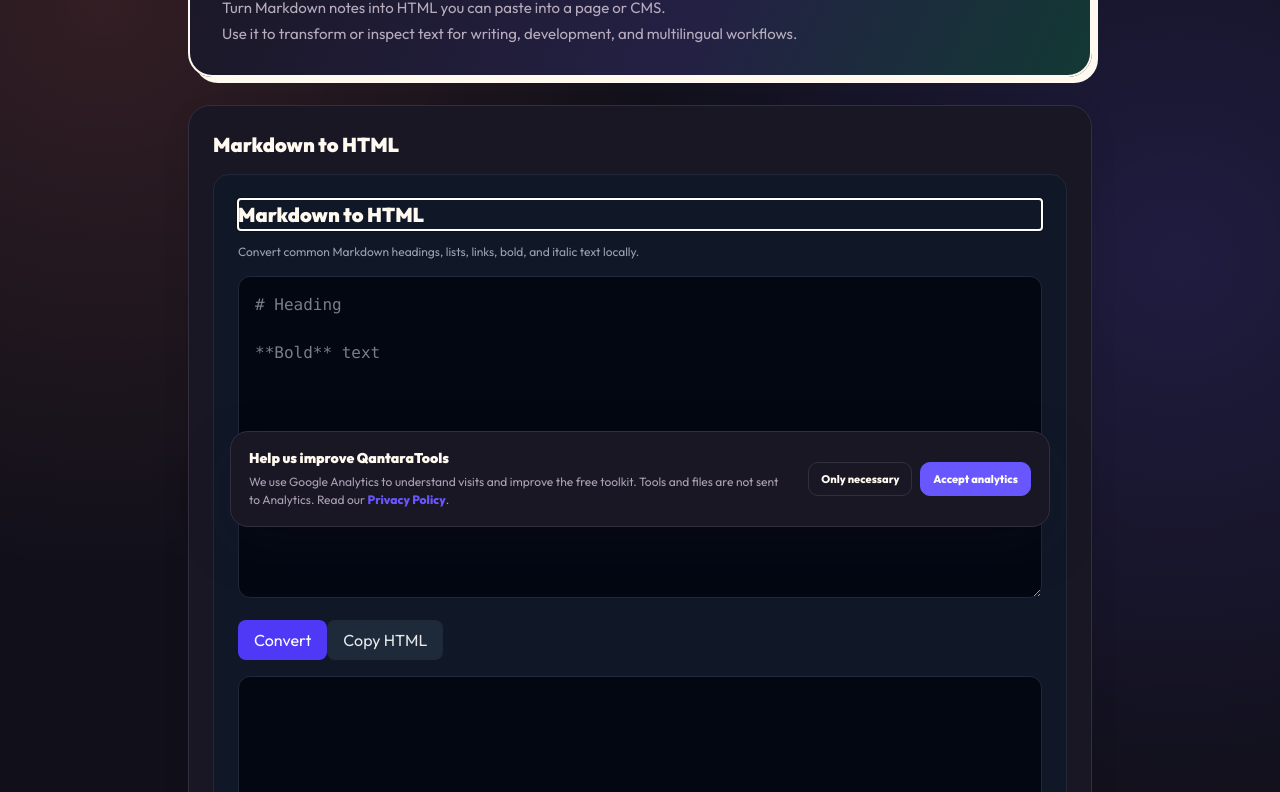
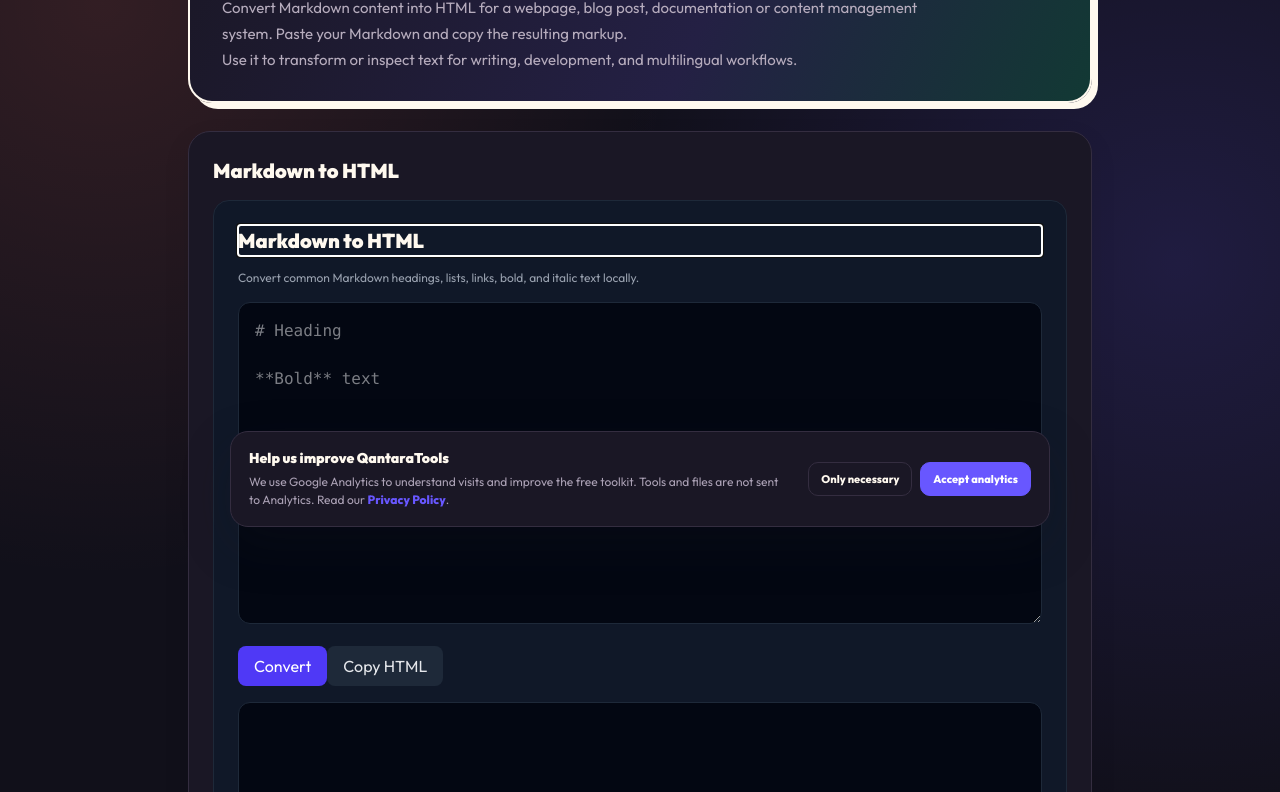
Before and after one commit to fawy211/qantaratools, a website: page tools/markdown-html/index.html in a window 1280 px wide. Shown: the part 255-1047 px from the top of the page. Drawn offline with nearby package versions, Linux system fonts and the light colour scheme; no server answers.

Commit message:
Improve search titles descriptions and tool copy

```diff
--- a/tools/markdown-html/index.html
+++ b/tools/markdown-html/index.html
@@ -2,8 +2,8 @@
 <html lang="en" dir="ltr">
 <head>
   <meta charset="utf-8"><meta name="viewport" content="width=device-width, initial-scale=1">
-  <title>Markdown to HTML Converter Online | QantaraTools</title>
-  <meta name="description" content="Convert common Markdown to clean HTML. Free online Markdown to HTML converter.">
+  <title>Markdown to HTML Converter Online: Convert Markdown | QantaraTools</title>
+  <meta name="description" content="Convert Markdown text into HTML in your browser. Free online Markdown to HTML converter for notes, documentation and web content.">
   <meta name="robots" content="index,follow,max-image-preview:large,max-snippet:-1">
   <meta name="theme-color" content="#17151f">
   <link rel="canonical" href="https://qantaratools.com/tools/markdown-html/">
@@ -51,7 +51,7 @@
     <section class="qt-tool-intro" aria-labelledby="tool-page-title">
       <span class="qt-tool-kicker">Text &amp; Unicode · Free browser tool</span>
       <h1 id="tool-page-title">Markdown to HTML</h1>
-      <p>Turn Markdown notes into HTML you can paste into a page or CMS.</p>
+      <p>Convert Markdown content into HTML for a webpage, blog post, documentation or content management system. Paste your Markdown and copy the resulting markup.</p>
       <p>Use it to transform or inspect text for writing, development, and multilingual workflows.</p>
     </section>
     <section id="tool-workspace" class="qt-tool-workspace" aria-labelledby="active-tool-title">
```
